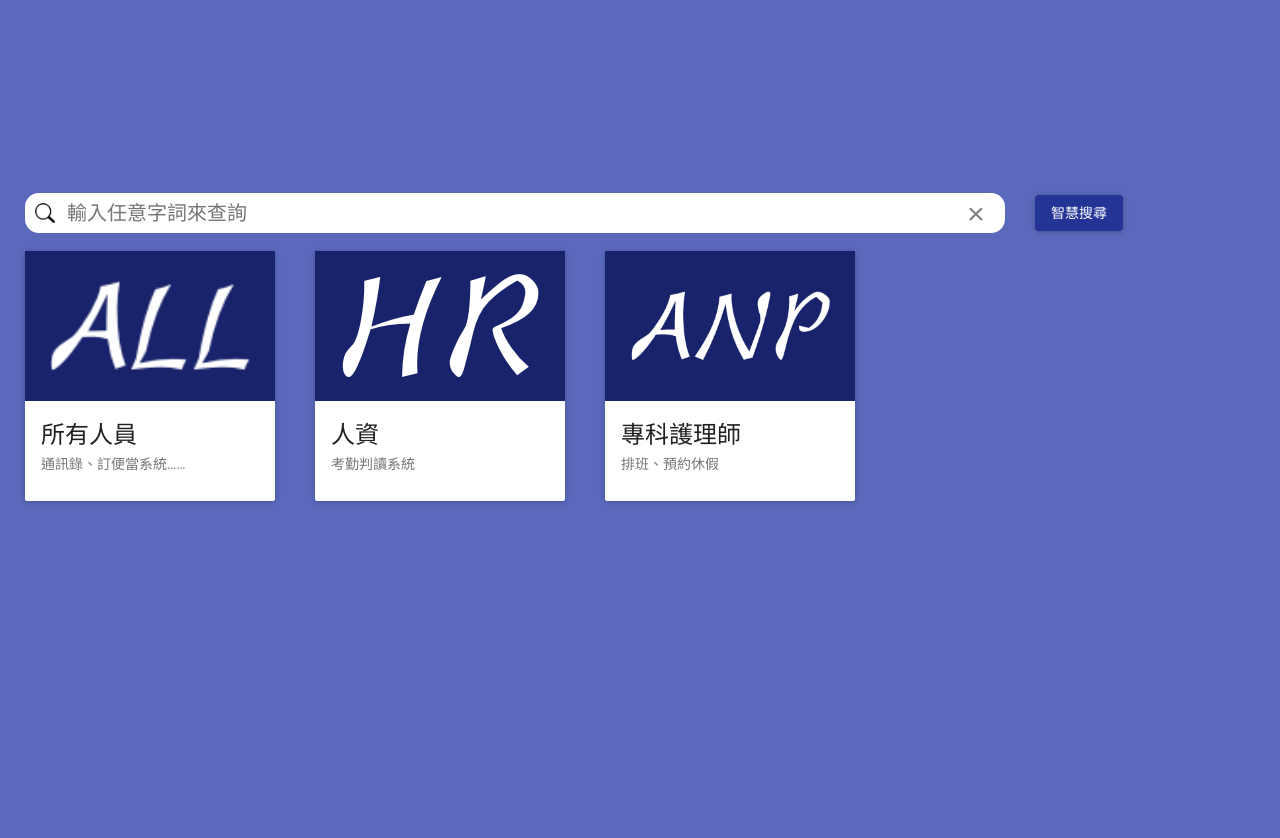
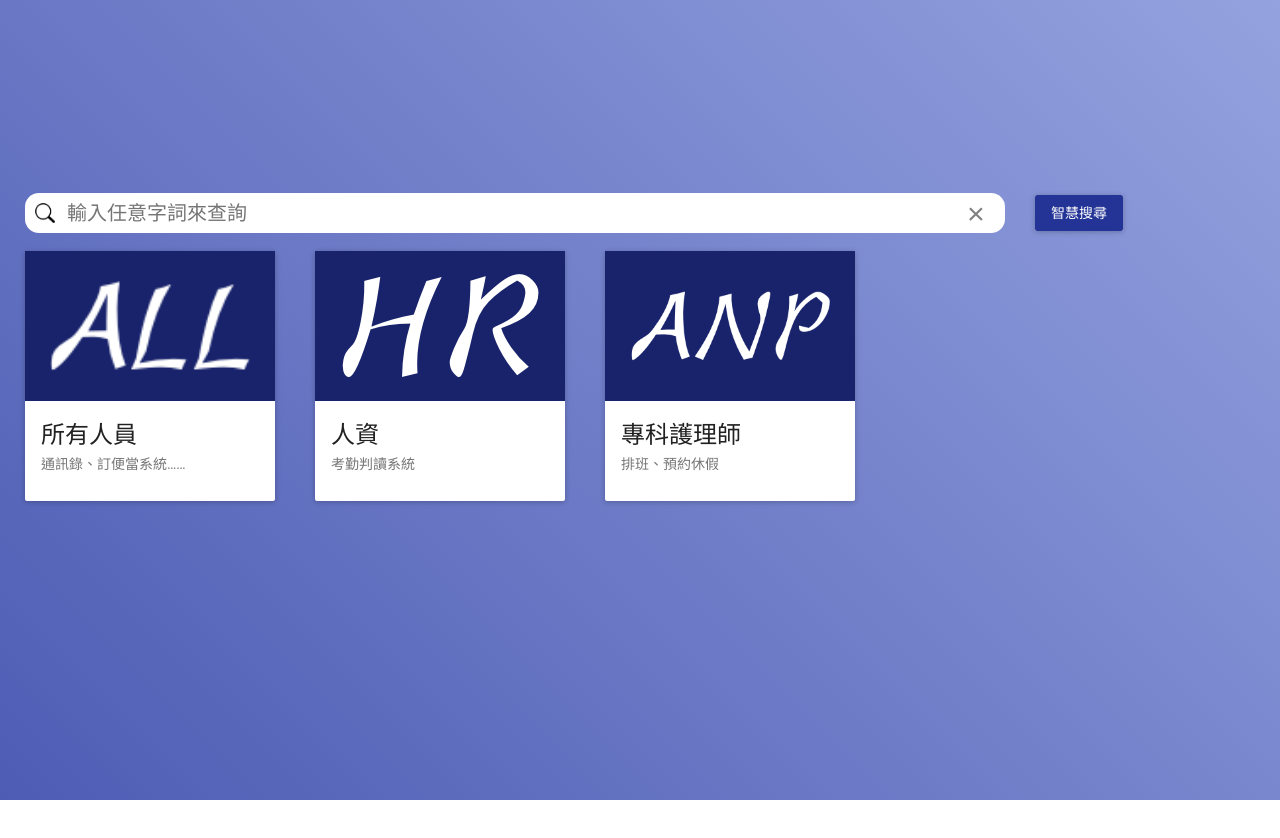
Before and after one commit to advancedor96/intra, a React (Create React App) app: page / in a window 1280 px wide. Shown: the top 838 px of the page. After the commit the page ends 800 px from the top, so only its background shows below. Built offline with nearby package versions, Linux system fonts and the light colour scheme.

Commit message:
加底色

```diff
--- a/src/components/App.js
+++ b/src/components/App.js
@@ -8,6 +8,7 @@ import styled from 'styled-components';
 const Layout = styled.div`
   min-height: 100vh;
   padding: 25px;
+  box-sizing: border-box;
 `
 class App extends Component {
   componentWillMount(){
--- a/src/components/Category.js
+++ b/src/components/Category.js
@@ -42,7 +42,7 @@ class Goto extends Component {
             <a href={this.props.url} style={this.aStyle()} data-tip data-for='goTo'>
                   <img src={goto} alt="按我前往" style={{width: '100%'}} />
                   <ReactTooltip id='goTo'>
-                        <span>按我前往</span>
+                        <span>按下前往</span>
                   </ReactTooltip>
             </a>
       )}
--- a/src/index.css
+++ b/src/index.css
@@ -3,6 +3,15 @@ body {
   padding: 0;
   font-family: sans-serif;
   box-sizing: border-box;
-  background-color: #5B69BC;
+
+  /* background-color: #5B69BC; */
   overflow-x: scroll;
+  /* background-image: url('./images/portal_background.png'); */
+  background-position: center center;
+  background-size: cover;
 }
+#root{
+  /* background-color: #5B69BC; */
+  background: linear-gradient(-135deg, rgba(148,162,223,1),rgba(78,92,180,1))
+
+}
```
Also changed, not shown: src/images/portal_background.png (added).
